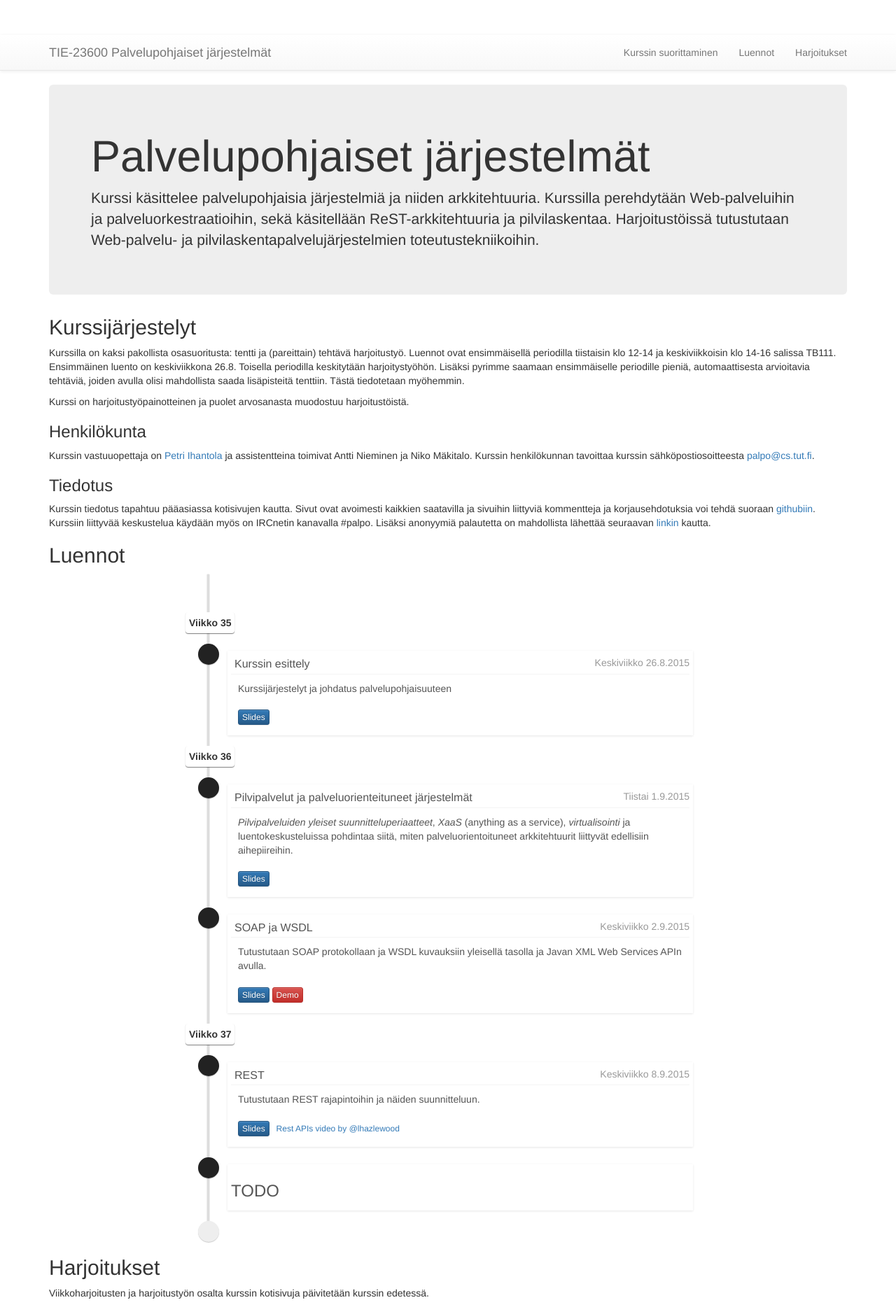
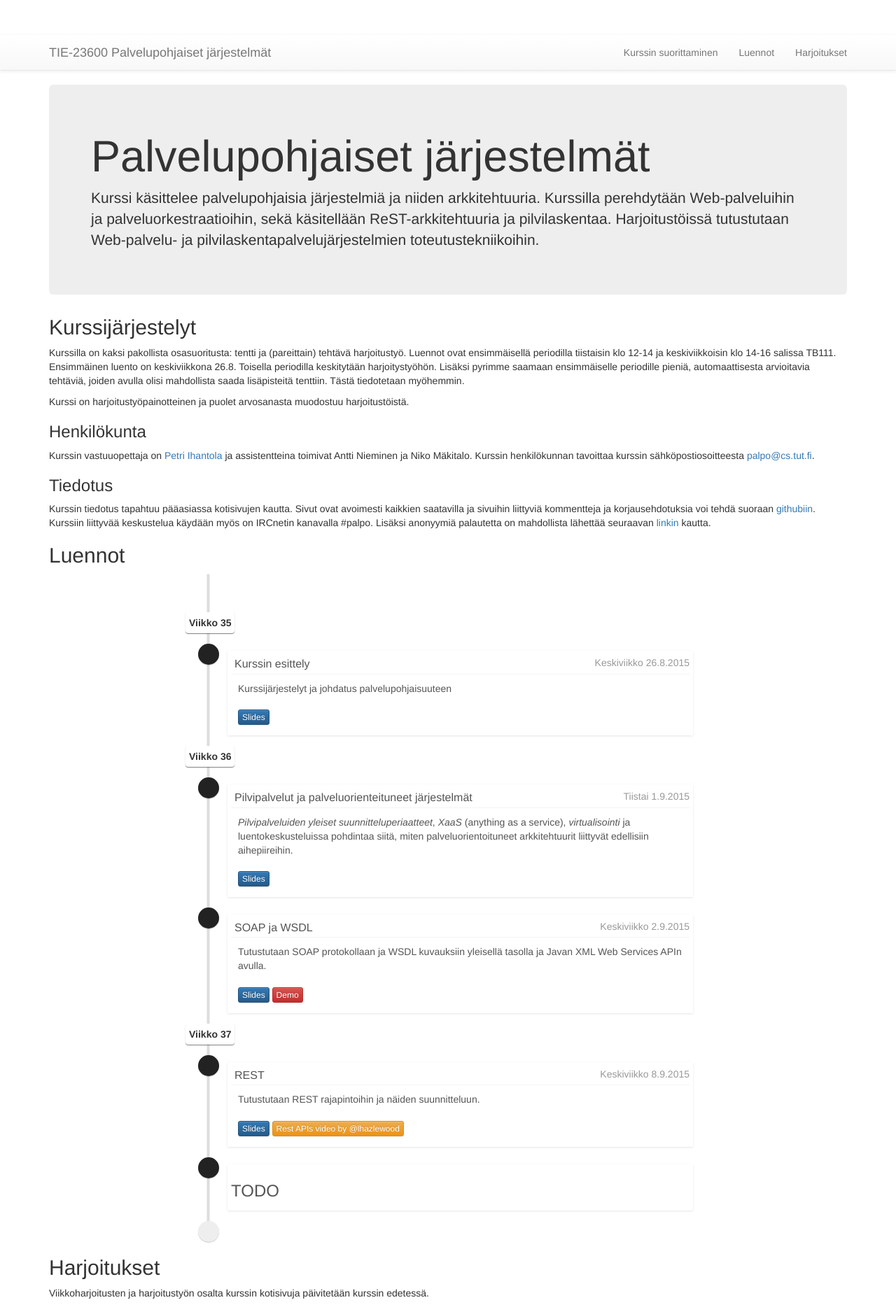
Before and after one commit to Palpo/palpo.github.io, a Jekyll site: the page built from index.html, in a window 1280 px wide. Shown: the whole page at 70% size. Built offline with Jekyll 4.4.1, drawn with Linux system fonts in a browser that asks for light colours; nearby versions of some CDN libraries.

Commit message:
fix a typo in css class name - button was not a button

```diff
--- a/index.html
+++ b/index.html
@@ -105,7 +105,7 @@ layout: default
                 </div>
                 <div class='timeline-footer'>
                   <a class="btn btn-primary btn-xs" href="/slides/rest.html">Slides</a>
-                  <a class="btn btn-warn btn-xs" href="https://youtu.be/mZ8_QgJ5mbs">Rest APIs video by @lhazlewood</a>
+                  <a class="btn btn-warning btn-xs" href="https://youtu.be/mZ8_QgJ5mbs">Rest APIs video by @lhazlewood</a>
                 </div>
               </div>
             </li>
```
